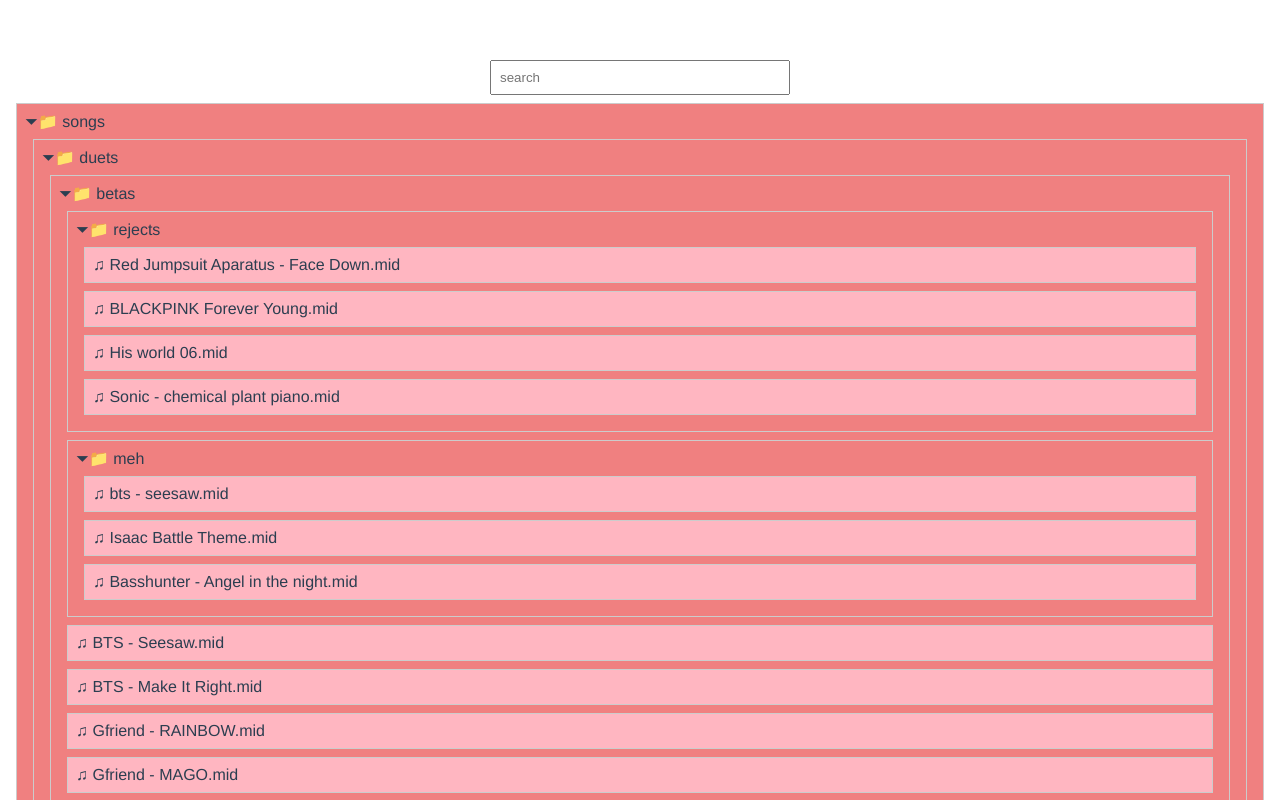
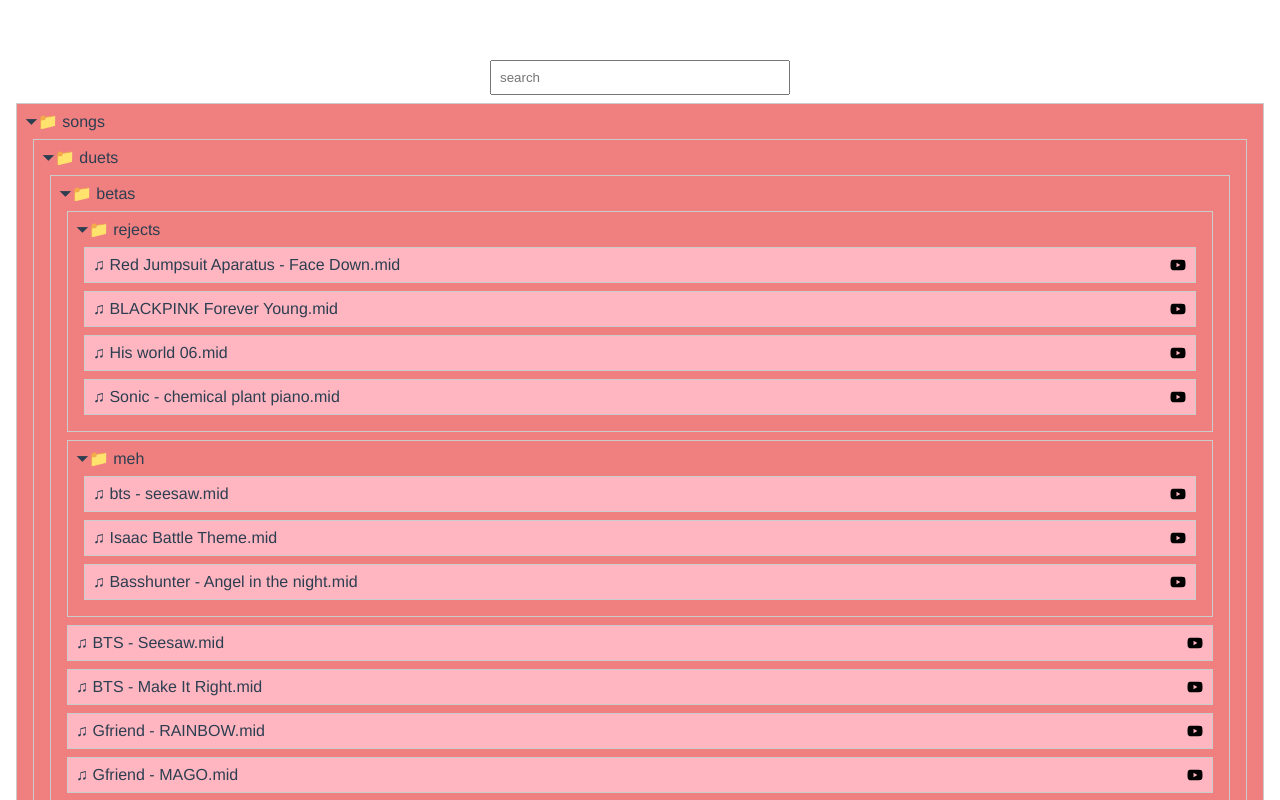
Before and after one commit to pink-papaya/the-papayas, a Vue app: page / in a window 1280 px wide. Shown: the top 800 px of the page. Built offline with nearby package versions, Linux system fonts and the light colour scheme.

Commit message:
feat: Add link to search song on youtube

```diff
--- a/package.json
+++ b/package.json
@@ -8,6 +8,7 @@
     "lint": "eslint --ext .ts,.js,.vue --no-fix --max-warnings 0 src"
   },
   "dependencies": {
+    "@mdi/js": "^6.5.95",
     "date-fns": "^2.28.0",
     "lodash": "^4.17.21",
     "vue": "^3.2.25"
--- a/src/components/FileTree.vue
+++ b/src/components/FileTree.vue
@@ -5,10 +5,11 @@
         v-if="item.isVisible !== false"
         :class="item.type"
         class="item"
-        tabindex="1"
+        tabindex="0"
         @keyup.enter="toggle(item)"
         @click.self="toggle(item)"
       >
+        <div>
           <template v-if="item.type === 'folder'">
             <span v-show="itemStateMap[item.name] !== false">⏷</span>
             <span v-show="itemStateMap[item.name] === false">⏵</span>
@@ -17,7 +18,19 @@
           <span v-if="item.type === 'song'">♫</span>
 
           {{ item.name }}
-
+        </div>
+        <div v-if="item.type === 'song'" style="height: 18px">
+          <a
+            :href="
+              'https://www.youtube.com/results?search_query=' +
+              encodeURIComponent(item.name)
+            "
+            target="_blank"
+            title="Search song name on youtube"
+          >
+            <mdi-icon :path="mdiYoutube" size="18" />
+          </a>
+        </div>
         <div v-if="item.type === 'folder' && item.children" class="children">
           <FileTree
             v-show="itemStateMap[item.name] !== false"
@@ -31,7 +44,9 @@
 
 <script setup lang="ts">
 import { ref } from 'vue';
+import { mdiYoutube } from '@mdi/js';
 import { Collection, Folder, Song } from '../types';
+import MdiIcon from './MdiIcon.vue';
 
 defineProps<{ items: Collection }>();
 
@@ -65,5 +80,9 @@
 .song {
   cursor: default;
   background: lightpink;
+
+  display: flex;
+  justify-content: space-between;
+  align-items: center;
 }
 </style>
--- /dev/null
+++ b/src/components/MdiIcon.vue
@@ -0,0 +1,13 @@
+<template>
+  <svg :width="size" :height="size" viewBox="0 0 24 24">
+    <path :d="path"></path>
+  </svg>
+</template>
+
+<script setup lang="ts">
+withDefaults(defineProps<{ path: string; size: number }>(), {
+  size: 24,
+});
+</script>
+
+<style scoped></style>
```
Also changed, not shown: 1 other file (tests, documents, lock files or other folders). Lines whose indentation alone changed are shown as unchanged.
